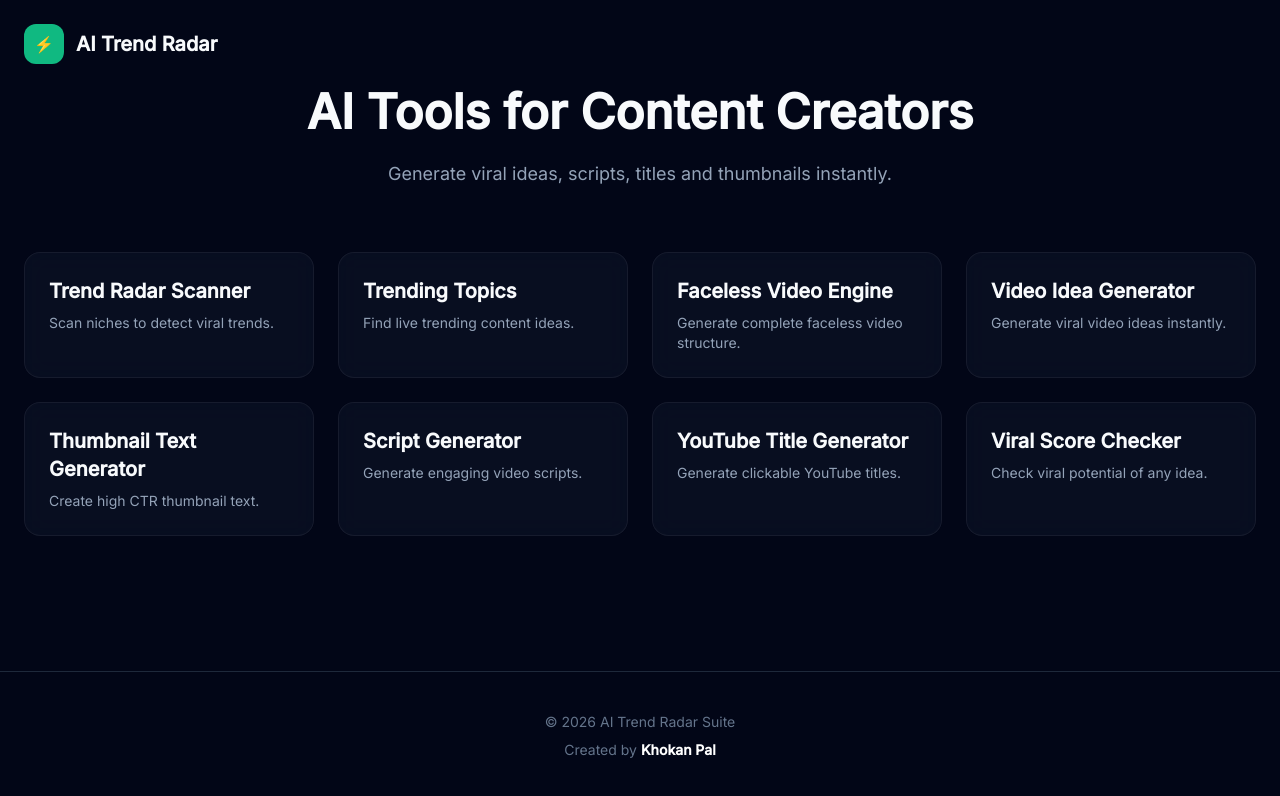
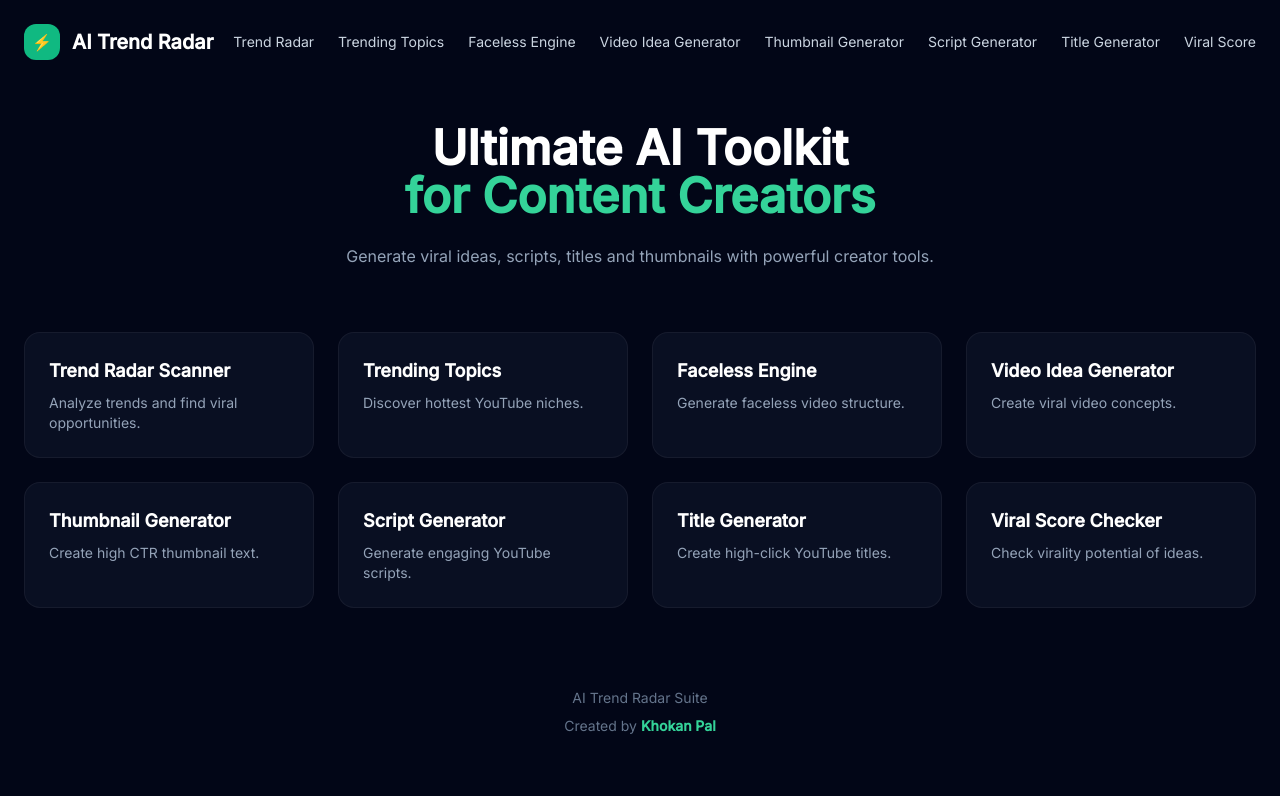
Before and after one commit to palagencyofficial-sketch/ai-trend-radar, a plain HTML site: page index.html in a window 1280 px wide. Drawn offline with nearby package versions, Linux system fonts and the light colour scheme.

Commit message:
Update index.html

```diff
--- a/index.html
+++ b/index.html
@@ -1,45 +1,42 @@
 <!DOCTYPE html>
 <html lang="en">
+
 <head>
 
 <meta charset="UTF-8">
 <meta name="viewport" content="width=device-width, initial-scale=1.0">
 
-<title>AI Trend Radar | Ultimate Creator Toolkit</title>
+<title>AI Trend Radar | Creator Toolkit</title>
 
 <script src="https://cdn.tailwindcss.com"></script>
 
-<link href="https://fonts.googleapis.com/css2?family=Plus+Jakarta+Sans:wght@400;500;600;700;800&family=Inter:wght@400;500&display=swap" rel="stylesheet">
+<link href="https://fonts.googleapis.com/css2?family=Plus+Jakarta+Sans:wght@400;600;700;800&family=Inter:wght@400;500&display=swap" rel="stylesheet">
 
 <style>
 
 body{
 background:#020617;
-color:#f8fafc;
+color:white;
 font-family:'Inter',sans-serif;
-overflow-x:hidden;
 }
 
 .tool-card{
-background:rgba(15,23,42,0.5);
-backdrop-filter:blur(12px);
-border:1px solid rgba(255,255,255,0.06);
-transition:0.35s;
+background:rgba(15,23,42,0.6);
+border:1px solid rgba(255,255,255,0.05);
+transition:0.3s;
 }
 
 .tool-card:hover{
 transform:translateY(-6px);
 border-color:#10b981;
-box-shadow:0 20px 40px -15px rgba(16,185,129,0.35);
+box-shadow:0 20px 40px -10px rgba(16,185,129,0.3);
 }
 
 </style>
 
 </head>
 
-
 <body class="min-h-screen flex flex-col">
-
 
 <!-- NAVBAR -->
 
@@ -47,119 +44,111 @@ box-shadow:0 20px 40px -15px rgba(16,185,129,0.35);
 
 <div class="flex items-center gap-3">
 
-<div class="w-10 h-10 rounded-xl bg-emerald-500 flex items-center justify-center">
+<div class="w-9 h-9 bg-emerald-500 rounded-xl flex items-center justify-center">
 ⚡
 </div>
 
-<span class="font-bold text-xl">
-AI Trend Radar
-</span>
+<h1 class="font-bold text-xl">AI Trend Radar</h1>
+
+</div>
+
+<div class="hidden md:flex gap-6 text-sm text-slate-300">
+
+<a href="/index.html">Trend Radar</a>
+
+<a href="/trending.html">Trending Topics</a>
+
+<a href="/faceless-video-engine.html">Faceless Engine</a>
+
+<a href="/video-idea-generator.html">Video Idea Generator</a>
+
+<a href="/thumbnail-generator.html">Thumbnail Generator</a>
+
+<a href="/script-generator.html">Script Generator</a>
+
+<a href="/youtube-title-generator.html">Title Generator</a>
+
+<a href="/viral-score.html">Viral Score</a>
 
 </div>
 
 </nav>
 
 
-
 <!-- HERO -->
 
-<main class="flex-grow max-w-7xl mx-auto w-full px-6">
-
-<div class="text-center max-w-3xl mx-auto mb-16">
+<section class="text-center max-w-3xl mx-auto mt-10 mb-16 px-4">
 
 <h1 class="text-5xl font-bold mb-6">
 
-AI Tools for Content Creators
+Ultimate AI Toolkit <br>
+
+<span class="text-emerald-400">for Content Creators</span>
 
 </h1>
 
-<p class="text-slate-400 text-lg">
+<p class="text-slate-400">
 
-Generate viral ideas, scripts, titles and thumbnails instantly.
+Generate viral ideas, scripts, titles and thumbnails with powerful creator tools.
 
 </p>
 
-</div>
-
+</section>
 
 
 <!-- TOOLS GRID -->
 
-<div class="grid grid-cols-1 md:grid-cols-2 lg:grid-cols-3 xl:grid-cols-4 gap-6">
+<section class="max-w-7xl mx-auto px-6 grid grid-cols-1 md:grid-cols-2 lg:grid-cols-3 xl:grid-cols-4 gap-6">
 
+<!-- TOOL -->
 
+<a href="/index.html" class="tool-card p-6 rounded-2xl">
 
-<!-- TOOL 1 -->
-
-<a href="index.html" class="tool-card p-6 rounded-2xl block">
-
-<h3 class="text-xl font-bold mb-2">
-Trend Radar Scanner
-</h3>
+<h3 class="text-lg font-bold mb-2">Trend Radar Scanner</h3>
 
 <p class="text-slate-400 text-sm">
-Scan niches to detect viral trends.
+Analyze trends and find viral opportunities.
 </p>
 
 </a>
 
 
+<a href="/trending.html" class="tool-card p-6 rounded-2xl">
 
-<!-- TOOL 2 -->
-
-<a href="trending.html" class="tool-card p-6 rounded-2xl block">
-
-<h3 class="text-xl font-bold mb-2">
-Trending Topics
-</h3>
+<h3 class="text-lg font-bold mb-2">Trending Topics</h3>
 
 <p class="text-slate-400 text-sm">
-Find live trending content ideas.
+Discover hottest YouTube niches.
 </p>
 
 </a>
 
 
+<a href="/faceless-video-engine.html" class="tool-card p-6 rounded-2xl">
 
-<!-- TOOL 3 -->
-
-<a href="faceless-video-engine.html" class="tool-card p-6 rounded-2xl block">
-
-<h3 class="text-xl font-bold mb-2">
-Faceless Video Engine
-</h3>
+<h3 class="text-lg font-bold mb-2">Faceless Engine</h3>
 
 <p class="text-slate-400 text-sm">
-Generate complete faceless video structure.
+Generate faceless video structure.
 </p>
 
 </a>
 
 
+<a href="/video-idea-generator.html" class="tool-card p-6 rounded-2xl">
 
-<!-- TOOL 4 -->
-
-<a href="video-idea-generator.html" class="tool-card p-6 rounded-2xl block">
-
-<h3 class="text-xl font-bold mb-2">
-Video Idea Generator
-</h3>
+<h3 class="text-lg font-bold mb-2">Video Idea Generator</h3>
 
 <p class="text-slate-400 text-sm">
-Generate viral video ideas instantly.
+Create viral video concepts.
 </p>
 
 </a>
 
 
+<a href="/thumbnail-generator.html" class="tool-card p-6 rounded-2xl">
 
-<!-- TOOL 5 -->
-
-<a href="thumbnail-generator.html" class="tool-card p-6 rounded-2xl block">
-
-<h3 class="text-xl font-bold mb-2">
-Thumbnail Text Generator
-</h3>
+<h3 class="text-lg font-bold mb-2">Thumbnail Generator</h3>
 
 <p class="text-slate-400 text-sm">
 Create high CTR thumbnail text.
@@ -168,76 +157,52 @@ Create high CTR thumbnail text.
 </a>
 
 
+<a href="/script-generator.html" class="tool-card p-6 rounded-2xl">
 
-<!-- TOOL 6 -->
-
-<a href="script-generator.html" class="tool-card p-6 rounded-2xl block">
-
-<h3 class="text-xl font-bold mb-2">
-Script Generator
-</h3>
+<h3 class="text-lg font-bold mb-2">Script Generator</h3>
 
 <p class="text-slate-400 text-sm">
-Generate engaging video scripts.
+Generate engaging YouTube scripts.
 </p>
 
 </a>
 
 
+<a href="/youtube-title-generator.html" class="tool-card p-6 rounded-2xl">
 
-<!-- TOOL 7 -->
-
-<a href="youtube-title-generator.html" class="tool-card p-6 rounded-2xl block">
-
-<h3 class="text-xl font-bold mb-2">
-YouTube Title Generator
-</h3>
+<h3 class="text-lg font-bold mb-2">Title Generator</h3>
 
 <p class="text-slate-400 text-sm">
-Generate clickable YouTube titles.
+Create high-click YouTube titles.
 </p>
 
 </a>
 
 
+<a href="/viral-score.html" class="tool-card p-6 rounded-2xl">
 
-<!-- TOOL 8 -->
-
-<a href="viral-score.html" class="tool-card p-6 rounded-2xl block">
-
-<h3 class="text-xl font-bold mb-2">
-Viral Score Checker
-</h3>
+<h3 class="text-lg font-bold mb-2">Viral Score Checker</h3>
 
 <p class="text-slate-400 text-sm">
-Check viral potential of any idea.
+Check virality potential of ideas.
 </p>
 
 </a>
 
 
-
-</div>
-
-</main>
-
+</section>
 
 
 <!-- FOOTER -->
 
-<footer class="text-center py-10 text-slate-500 text-sm border-t border-slate-800 mt-20">
+<footer class="text-center text-slate-500 text-sm mt-20 pb-10">
 
-<p>
-© 2026 AI Trend Radar Suite
-</p>
+<p>AI Trend Radar Suite</p>
 
-<p class="mt-2">
-Created by <span class="text-white font-semibold">Khokan Pal</span>
-</p>
+<p class="mt-2">Created by <span class="text-emerald-400 font-semibold">Khokan Pal</span></p>
 
 </footer>
 
 
-
 </body>
 </html>
```
